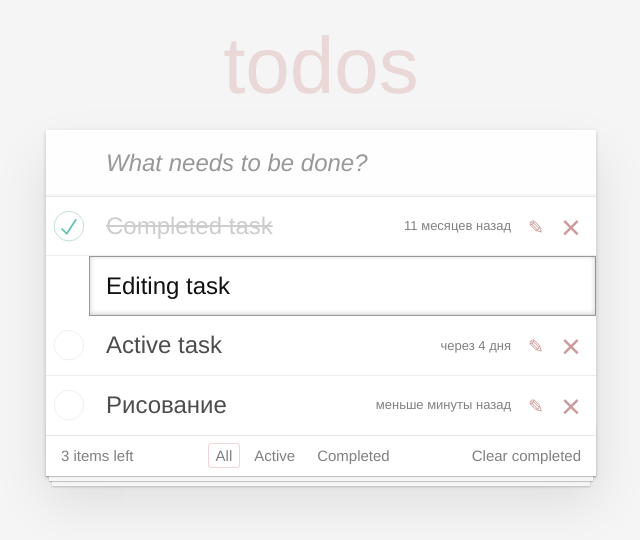
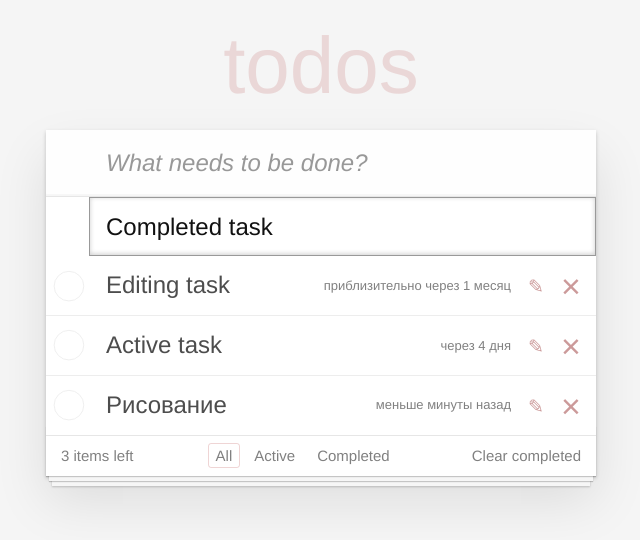
Before and after one commit to tpavelv/todo_kata, a React (Create React App) app: page / in a window 1280 px wide. Both pictures are taken after a click on the button 855 px from the left and 227 px from the top of the page. Shown: the top 540 px of the page, without its empty margins (319-959 px from the left). Built offline with nearby package versions, Linux system fonts and the light colour scheme.

Commit message:
four homework (add defaultProps, propTypes, time create item, Editing a task)

```diff
--- a/package.json
+++ b/package.json
@@ -5,11 +5,11 @@
   "dependencies": {
     "@testing-library/dom": "^10.4.0",
     "@testing-library/jest-dom": "^6.6.3",
-    "@testing-library/react": "^16.2.0",
+    "@testing-library/react": "^14.3.1",
     "@testing-library/user-event": "^13.5.0",
     "date-fns": "^4.1.0",
-    "react": "^19.0.0",
-    "react-dom": "^19.0.0",
+    "react": "^18.3.1",
+    "react-dom": "^18.3.1",
     "react-scripts": "5.0.1",
     "web-vitals": "^2.1.4"
   },
--- a/src/components/app/App.js
+++ b/src/components/app/App.js
@@ -14,12 +14,13 @@ export default class App extends Component {
         time: new Date(2024, 3, 9),
         done: true,
         id: 1,
+        edit: false,
       },
       {
         label: "Editing task",
         time: new Date(2025, 3, 15),
         done: false,
-        status: "editing",
+        edit: false,
         id: 2,
       },
       {
@@ -27,9 +28,11 @@ export default class App extends Component {
         time: new Date(2025, 2, 15),
         done: false,
         id: 3,
+        edit: false,
       },
       this.createItem("Рисование"),
     ],
+
     activeFilter: "all",
   };
 
@@ -39,6 +42,7 @@ export default class App extends Component {
       time: new Date(),
       done: false,
       id: this.maxId++,
+      edit: false,
     };
   }
 
@@ -60,13 +64,26 @@ export default class App extends Component {
     });
   };
 
+  editItem = (id, newLabel) => {
+    this.setState(({ data }) => {
+      const newArr = [...data];
+      const idx = newArr.findIndex((el) => el.id === id);
+      newArr[idx].label = newLabel;
+      return { data: newArr };
+    });
+  };
+
   toggleProperty(arr, id, propName) {
     const newArr = [...arr];
     const idx = newArr.findIndex((el) => el.id === id);
     newArr[idx][propName] = !newArr[idx][propName];
     return newArr;
   }
-
+  toggleEdit = (id) => {
+    this.setState(({ data }) => {
+      return { data: this.toggleProperty(data, id, "edit") };
+    });
+  };
   toggleDone = (id) => {
     this.setState(({ data }) => {
       return { data: this.toggleProperty(data, id, "done") };
@@ -106,12 +123,16 @@ export default class App extends Component {
           <NewTaskForm onAddedItem={this.addItem} />
         </header>
         <section className="main">
+          <h1>{this.state.data[0].edit}</h1>
           <TaskList
             todos={renderData}
             onDeleted={this.deleteItem}
             onToggleDone={this.toggleDone}
             onCreateItems={this.createItem}
+            onToggleEdit={this.toggleEdit}
+            onEditItem={this.editItem}
           />
+
           <Footer
             count={activeCount}
             onClear={this.clearDoneItems}
--- a/src/components/new-task-form/new-task-form.js
+++ b/src/components/new-task-form/new-task-form.js
@@ -1,11 +1,13 @@
 import React, { Component } from "react";
 import "./new-task-form.css";
-
+import PropTypes from "prop-types";
 export default class NewTaskForm extends Component {
   state = {
     label: "",
   };
-
+  static propTypes = {
+    onAddedItem: PropTypes.func.isRequired,
+  };
   changeLabel = (e) => {
     this.setState(() => {
       return { label: e.target.value };
@@ -14,7 +16,11 @@ export default class NewTaskForm extends Component {
 
   submitForm = (e) => {
     e.preventDefault();
-    this.props.onAddedItem(this.state.label);
+    if (!this.state.label.trim()) {
+      alert("Нельзя добавить пустую задачу");
+    } else {
+      this.props.onAddedItem(this.state.label);
+    }
     this.setState(() => {
       return { label: "" };
     });
--- a/src/components/task-filter/task-filter.js
+++ b/src/components/task-filter/task-filter.js
@@ -1,7 +1,16 @@
 import React, { Component } from "react";
+import PropTypes from "prop-types";
 import "./task-filter.css";
 
 export default class TaskFilter extends Component {
+  static defaultProps = {
+    activeFilter: "all",
+  };
+  static propTypes = {
+    changeFilter: PropTypes.func.isRequired,
+    activeFilter: PropTypes.string,
+  };
+
   finalClassName(value, dataAtr) {
     if (value === dataAtr) {
       return "selected";
--- a/src/components/task-list/task-list.js
+++ b/src/components/task-list/task-list.js
@@ -1,24 +1,59 @@
-import React from "react";
+import React, { Component } from "react";
+import PropTypes from "prop-types";
 import "./task-list.css";
 
 import Task from "../task";
 
-const TaskList = ({ todos, onDeleted, onToggleDone }) => {
+export default class TaskList extends Component {
+  state = {
+    labelCash: null,
+  };
+  static propTypes = {
+    todos: PropTypes.arrayOf(PropTypes.object),
+  };
+
+  changeLabel = (e) => {
+    this.setState(() => {
+      return { labelCash: e.target.value };
+    });
+  };
+
+  render() {
+    const { todos, onDeleted, onToggleDone, onToggleEdit, onEditItem } =
+      this.props;
+
+    const onSubmitForm = (e, id) => {
+      e.preventDefault();
+      if (this.state.labelCash) {
+        onEditItem(id, this.state.labelCash);
+      }
+      onToggleEdit(id);
+    };
+
     const elements = todos.map((el) => {
       const { id } = el;
       return (
-      <li className={el.status} key={el.id}>
+        <li className={el.edit ? "editing" : null} key={el.id}>
           <Task
             {...el}
             onDeleted={() => onDeleted(id)}
             onToggleDone={() => onToggleDone(id)}
+            onToggleEdit={() => onToggleEdit(id)}
           />
-        {el.status === "editing" && (
-          <input type="text" className="edit" defaultValue={el.label} />
+          {el.edit && (
+            <form onSubmit={(e) => onSubmitForm(e, el.id)}>
+              <input
+                type="text"
+                className="edit"
+                defaultValue={el.label}
+                onChange={this.changeLabel}
+                autoFocus
+              />
+            </form>
           )}
         </li>
       );
     });
     return <ul className="todo-list">{elements}</ul>;
-};
-export default TaskList;
+  }
+}
--- a/src/components/task/task.css
+++ b/src/components/task/task.css
@@ -95,11 +95,6 @@
   color: #4d4d4d;
 }
 
-/* .todo-list li.completed label .description {
-  color: #cdcdcd;
-  text-decoration: line-through;
-} */
-
 .todo-list li .done label .description {
   color: #cdcdcd;
   text-decoration: line-through;
--- a/src/components/task/task.js
+++ b/src/components/task/task.js
@@ -1,11 +1,26 @@
 import React, { Component } from "react";
+import PropTypes from "prop-types";
 import "./task.css";
 import { formatDistanceToNow } from "date-fns";
 import { ru } from "date-fns/locale";
 
 export default class Task extends Component {
+  static defaultProps = {
+    time: new Date(),
+    done: false,
+  };
+  static propTypes = {
+    label: PropTypes.string.isRequired,
+    done: PropTypes.bool.isRequired,
+    time: PropTypes.object.isRequired,
+    onDeleted: PropTypes.func.isRequired,
+    onToggleDone: PropTypes.func.isRequired,
+    onToggleEdit: PropTypes.func.isRequired,
+  };
+
   render() {
-    const { label, time, done, onDeleted, onToggleDone } = this.props;
+    const { label, time, done, onDeleted, onToggleDone, onToggleEdit } =
+      this.props;
 
     const timeToNow = formatDistanceToNow(time, {
       addSuffix: true,
@@ -28,7 +43,7 @@ export default class Task extends Component {
           <span className="description">{label}</span>
           <span className="created">{timeToNow}</span>
         </label>
-        <button className="icon icon-edit"></button>
+        <button className="icon icon-edit" onClick={onToggleEdit}></button>
         <button className="icon icon-destroy" onClick={onDeleted}></button>
       </div>
     );
```
Also changed, not shown: src/components/footer/footer.js (+7 -0 lines), 1 other file (tests, documents, lock files or other folders). Lines whose indentation alone changed are shown as unchanged.
